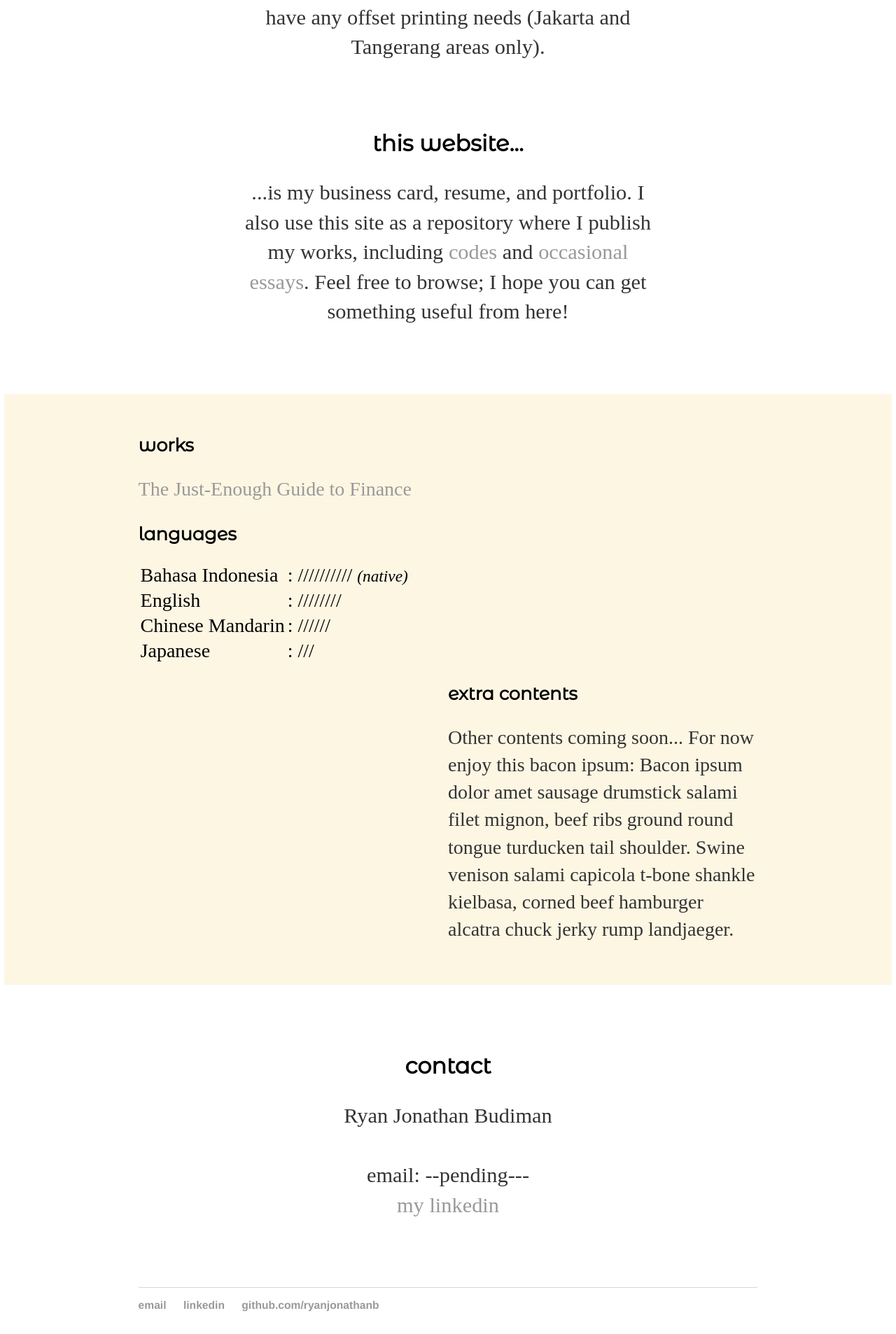
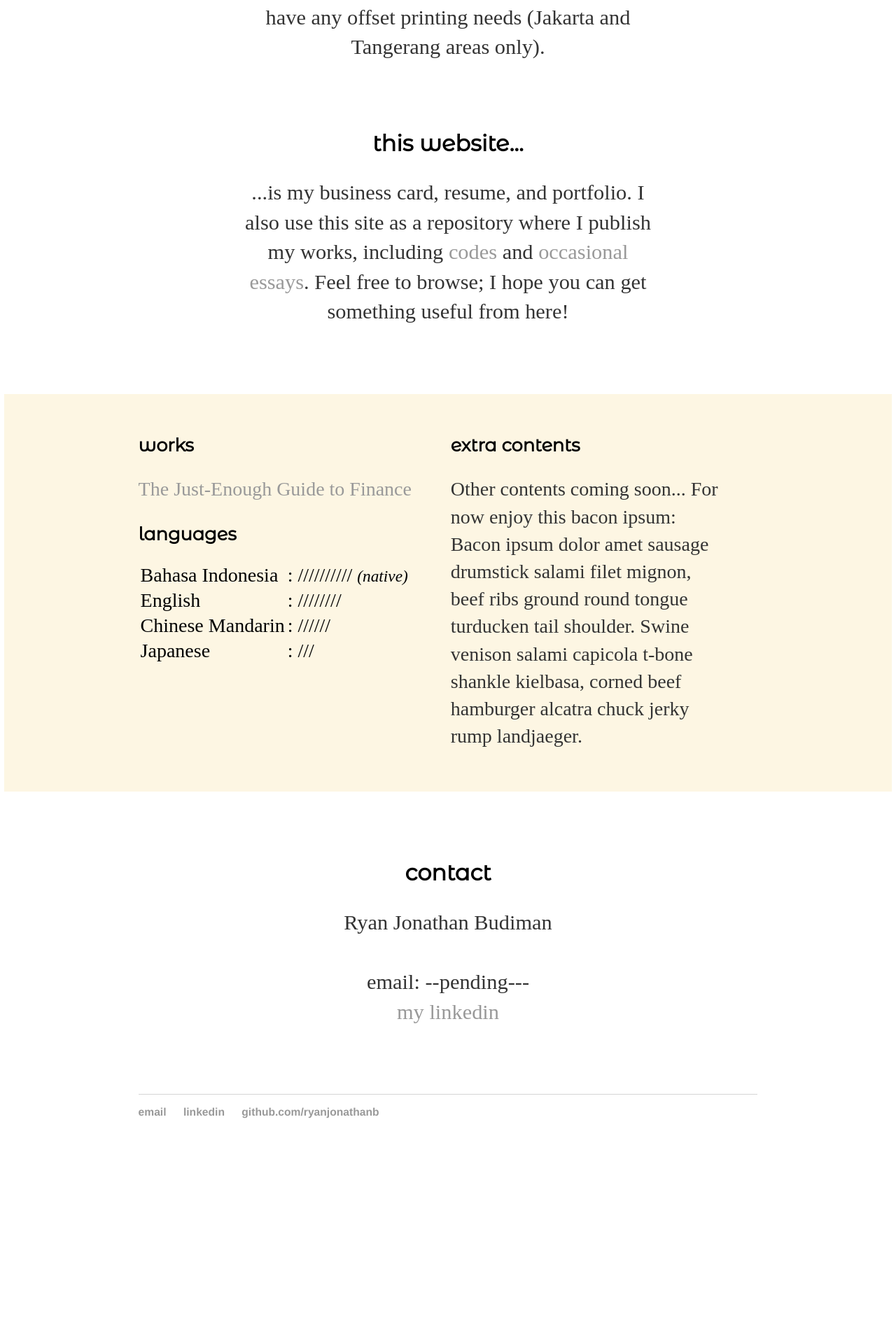
Before and after one commit to ryanjonathanb/ryanjonathanb.github.io, a Jekyll site: the page built from index.html, in a window 1280 px wide. Shown: the part 1523-3429 px from the top of the page at 70% size. Built offline with Jekyll 4.4.1, drawn with Linux system fonts in a browser that asks for light colours; some web fonts are replaced; after the commit the page ends 3153 px from its top, so only the background shows below that.

Commit message:
homepage div

```diff
--- a/index.html
+++ b/index.html
@@ -29,7 +29,7 @@ title: ryanjonathanb
 	</div>
 
 	<div id="homepage-colored">
-		<div style="width: 50%; float: left; padding-right:1.5em;">
+		<div style="width: 45%; float: left; padding-right:1.5em;">
 			<h3>works</h3>
 			<p><a href="http://ryanjonathanb.com/works/the-just-enough-guide-to-finance.html">The Just-Enough Guide to Finance</a></p>
 			<h3>languages</h3>
@@ -48,7 +48,7 @@ title: ryanjonathanb
 				</tr>
 			</table>
 		</div>
-		<div style="width: 50%; float: right; padding-left: 1.5em;">
+		<div style="width: 45%; float: left; padding-left: 1.5em;">
 			<h3>extra contents</h3>
 			<p>Other contents coming soon... For now enjoy this bacon ipsum: Bacon ipsum dolor amet sausage drumstick salami filet mignon, beef ribs ground round tongue turducken tail shoulder. Swine venison salami capicola t-bone shankle kielbasa, corned beef hamburger alcatra chuck jerky rump landjaeger.</p>
 		</div>
```
